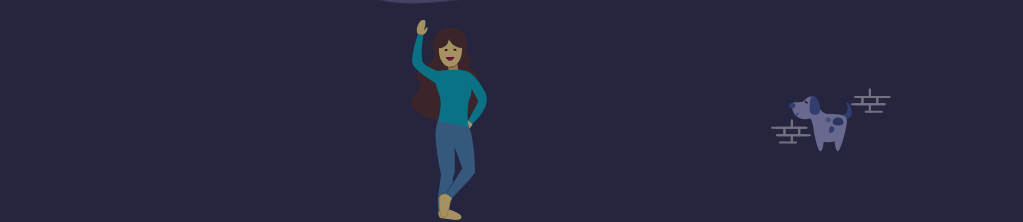
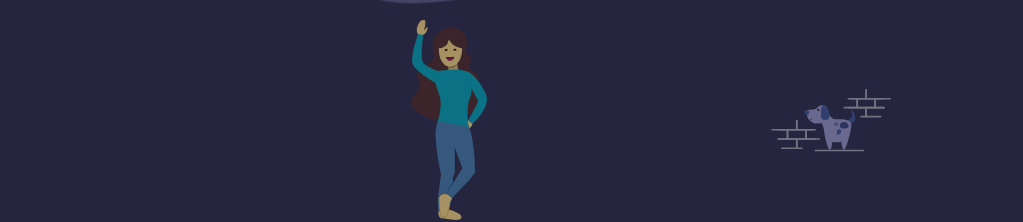
Before and after one commit to fojanb/Fojan-Portfolio, a React (Create React App) app: page /contact in a window 1280 px wide. Shown: the part 407-629 px from the top of the page, without its empty margins (0-1023 px from the left). Built offline with nearby package versions, Linux system fonts and the light colour scheme.

Commit message:
More content added to Home page

```diff
--- a/src/components/Dog/Dog.js
+++ b/src/components/Dog/Dog.js
@@ -5,49 +5,49 @@ const Dog = () => {
     <svg
       width="120"
       height="100"
-      viewBox="0 0 364 191"
+      viewBox="0 0 447 232"
       fill="none"
       xmlns="http://www.w3.org/2000/svg"
     >
       <path
-        d="M208.804 81.764C208.804 81.764 241.184 81.764 230.391 49.3842C224.994 33.1943 235.787 43.9875 241.184 54.7808C246.581 65.5741 251.977 97.9539 214.201 92.5573C176.424 87.1606 208.804 81.764 208.804 81.764Z"
+        d="M277.804 117.764C277.804 117.764 310.184 117.764 299.391 85.3841C293.994 69.1942 304.787 79.9875 310.184 90.7808C315.581 101.574 320.977 133.954 283.201 128.557C245.424 123.161 277.804 117.764 277.804 117.764Z"
         fill="#313E6E"
       />
       <path
-        d="M230.164 103.086C230.31 101.397 230.391 99.8643 230.391 98.5476C230.391 94.9966 230.051 93.1509 229.468 92.4871C224.633 76.5886 199.668 76.8585 170.898 76.9502C154.778 76.8261 144.045 54.824 144.045 49.9778C144.045 22.9946 117.882 16.6158 103.57 33.7879C90.0782 49.9778 63.095 33.5882 63.095 49.9778C63.095 76.961 81.2169 93.1509 103.57 93.1509C107.067 93.1509 112.938 92.3468 119.814 91.0948C124.892 99.9831 127.315 112.039 127.855 114.737C127.984 115.38 128.124 116.006 128.259 116.642C130.607 141.575 142.728 190.29 149.441 190.29C155.216 190.29 158.513 176.885 159.706 161.149C164.487 162.552 170.013 163.307 176.424 163.307C182.425 163.307 187.957 161.974 193.035 159.751C194.142 176.086 197.46 190.29 203.408 190.29C210.38 190.29 227.93 128.229 230.153 103.167C230.159 103.135 230.159 103.113 230.164 103.086Z"
+        d="M299.164 139.086C299.31 137.397 299.391 135.864 299.391 134.548C299.391 130.997 299.051 129.151 298.468 128.487C293.633 112.589 268.668 112.858 239.898 112.95C223.779 112.826 213.045 90.8239 213.045 85.9778C213.045 58.9946 186.882 52.6157 172.57 69.7878C159.078 85.9778 132.095 69.5882 132.095 85.9778C132.095 112.961 150.217 129.151 172.57 129.151C176.067 129.151 181.938 128.347 188.814 127.095C193.892 135.983 196.315 148.039 196.855 150.737C196.984 151.38 197.125 152.006 197.259 152.642C199.607 177.575 211.728 226.29 218.441 226.29C224.216 226.29 227.513 212.885 228.706 197.148C233.487 198.552 239.013 199.307 245.424 199.307C251.426 199.307 256.957 197.974 262.035 195.751C263.142 212.086 266.461 226.29 272.408 226.29C279.38 226.29 296.93 164.229 299.153 139.167C299.159 139.135 299.159 139.113 299.164 139.086Z"
         fill="#69688F"
       />
       <path
-        d="M73.8882 52.6815C73.8882 57.1553 67.5688 60.7765 63.095 60.7765C58.6211 60.7765 55 54.457 55 49.9832C55 45.5094 58.6211 44.5866 63.095 44.5866C73.8882 44.5866 73.8882 48.2077 73.8882 52.6815Z"
+        d="M142.888 88.6815C142.888 93.1553 136.569 96.7764 132.095 96.7764C127.621 96.7764 124 90.457 124 85.9832C124 81.5093 127.621 80.5865 132.095 80.5865C142.888 80.5865 142.888 84.2077 142.888 88.6815Z"
         fill="#313E6E"
       />
       <path
-        d="M149.441 60.7765C149.441 77.1715 142.188 79.6647 133.251 79.6647C124.309 79.6647 117.061 77.1715 117.061 60.7765C117.061 44.3815 118.912 23 127.855 23C136.797 23 149.441 44.3815 149.441 60.7765Z"
+        d="M218.441 96.7764C218.441 113.171 211.188 115.665 202.251 115.665C193.309 115.665 186.061 113.171 186.061 96.7764C186.061 80.3815 187.913 59 196.855 59C205.797 59 218.441 80.3815 218.441 96.7764Z"
         fill="#313E6E"
       />
       <path
-        d="M111.087 45.7949C110.019 47.29 108.614 45.0984 106.19 43.3661C103.767 41.6338 100.731 41.7229 101.8 40.2279C102.868 38.7328 106.21 38.2159 108.633 39.9482C111.057 41.6805 112.156 44.2998 111.087 45.7949Z"
+        d="M180.088 81.7949C179.019 83.29 177.614 81.0984 175.19 79.3661C172.767 77.6338 169.731 77.7229 170.8 76.2279C171.868 74.7328 175.21 74.2159 177.633 75.9482C180.057 77.6805 181.156 80.2998 180.088 81.7949Z"
         fill="#270101"
       />
       <path
-        d="M75 81.5C73.7005 80.2005 76.2871 78.5 78.3935 76.3935C80.4999 74.2871 80.91 71.2781 82.2095 72.5776C83.509 73.877 83.4707 77.2578 81.3642 79.3643C79.2578 81.4707 76.2995 82.7995 75 81.5Z"
+        d="M144 117.5C142.701 116.2 145.287 114.5 147.394 112.393C149.5 110.287 149.91 107.278 151.21 108.577C152.509 109.877 152.471 113.258 150.364 115.364C148.258 117.471 145.3 118.799 144 117.5Z"
         fill="#313E6E"
       />
       <path
-        d="M219.597 101.251C221.354 109 212.35 112 203.408 112C194.465 112 187.218 108.699 187.218 101.251C187.218 93.7985 194.465 87.7597 203.408 87.7597C212.35 87.7597 217.5 92 219.597 101.251Z"
+        d="M288.598 137.251C290.354 145 281.35 148 272.408 148C263.465 148 256.218 144.699 256.218 137.251C256.218 129.798 263.465 123.76 272.408 123.76C281.35 123.76 286.5 128 288.598 137.251Z"
         fill="#2D355F"
       />
       <path
-        d="M181.821 95.8546C181.821 100.323 178.968 102 174.5 102C170.032 102 165.631 100.323 165.631 95.8546C165.631 91.3862 167.532 88 172 88C176.468 88 181.821 91.3862 181.821 95.8546Z"
+        d="M250.821 131.855C250.821 136.323 247.969 138 243.5 138C239.032 138 234.631 136.323 234.631 131.855C234.631 127.386 236.532 124 241 124C245.469 124 250.821 127.386 250.821 131.855Z"
         fill="#454F72"
       />
       <path
-        d="M192.614 122.838C192.614 127.306 184.968 135 180.5 135C176.032 135 176.424 127.306 176.424 122.838C176.424 118.369 180.051 114.743 184.519 114.743C188.988 114.743 192.614 118.369 192.614 122.838Z"
+        d="M261.614 158.838C261.614 163.306 253.969 171 249.5 171C245.032 171 245.424 163.306 245.424 158.838C245.424 154.369 249.051 150.743 253.519 150.743C257.988 150.743 261.614 154.369 261.614 158.838Z"
         fill="#313E6E"
       />
       <g opacity="0.4">
         <path
-          d="M63.1983 96.7355V119.183H18.3033"
+          d="M95.9429 117.735V152.157H27.1"
           stroke="#E5E5E5"
           stroke-width="6"
           stroke-miterlimit="10"
@@ -55,7 +55,7 @@ const Dog = () => {
           stroke-linejoin="round"
         />
         <path
-          d="M108.093 119.183H63.1984V96.7355"
+          d="M164.786 152.157H95.943V117.735"
           stroke="#E5E5E5"
           stroke-width="6"
           stroke-miterlimit="10"
@@ -63,7 +63,7 @@ const Dog = () => {
           stroke-linejoin="round"
         />
         <path
-          d="M85.6458 119.183H40.7509V141.631H85.6458V119.183Z"
+          d="M130.364 152.157H61.5215V186.578H130.364V152.157Z"
           stroke="#E5E5E5"
           stroke-width="6"
           stroke-miterlimit="10"
@@ -71,7 +71,7 @@ const Dog = () => {
           stroke-linejoin="round"
         />
         <path
-          d="M75.9545 164.078H63.1984V141.63H108.093"
+          d="M115.504 221H95.943V186.578H164.786"
           stroke="#E5E5E5"
           stroke-width="6"
           stroke-miterlimit="10"
@@ -79,7 +79,7 @@ const Dog = () => {
           stroke-linejoin="round"
         />
         <path
-          d="M18.3033 141.63H63.1983V164.078H26.7936"
+          d="M27.1 186.578H95.9429V221H40.1192"
           stroke="#E5E5E5"
           stroke-width="6"
           stroke-miterlimit="10"
@@ -87,7 +87,7 @@ const Dog = () => {
           stroke-linejoin="round"
         />
         <path
-          d="M3 119.183H40.7509V141.631H18.3034"
+          d="M3.63342 152.157H61.5215V186.578H27.1"
           stroke="#E5E5E5"
           stroke-width="6"
           stroke-miterlimit="10"
@@ -95,7 +95,7 @@ const Dog = () => {
           stroke-linejoin="round"
         />
         <path
-          d="M118.043 141.631H85.6459V119.183H101.208"
+          d="M180.043 186.578H130.365V152.157H154.227"
           stroke="#E5E5E5"
           stroke-width="6"
           stroke-miterlimit="10"
@@ -103,7 +103,7 @@ const Dog = () => {
           stroke-linejoin="round"
         />
         <path
-          d="M299.845 3V25.4475H344.74"
+          d="M354.522 3.24524V36.611H421.253"
           stroke="#E5E5E5"
           stroke-width="6"
           stroke-miterlimit="10"
@@ -111,7 +111,7 @@ const Dog = () => {
           stroke-linejoin="round"
         />
         <path
-          d="M254.95 25.4475H299.845V3"
+          d="M287.79 36.611H354.522V3.24524"
           stroke="#E5E5E5"
           stroke-width="6"
           stroke-miterlimit="10"
@@ -119,7 +119,7 @@ const Dog = () => {
           stroke-linejoin="round"
         />
         <path
-          d="M277.398 47.8942L322.293 47.8942V25.4467L277.398 25.4467V47.8942Z"
+          d="M321.156 69.9756L387.888 69.9756V36.6099L321.156 36.6099V69.9756Z"
           stroke="#E5E5E5"
           stroke-width="6"
           stroke-miterlimit="10"
@@ -127,7 +127,7 @@ const Dog = () => {
           stroke-linejoin="round"
         />
         <path
-          d="M287.089 70.3424H299.845V47.895H254.95"
+          d="M335.561 103.342H354.522V69.9767H287.79"
           stroke="#E5E5E5"
           stroke-width="6"
           stroke-miterlimit="10"
@@ -135,7 +135,7 @@ const Dog = () => {
           stroke-linejoin="round"
         />
         <path
-          d="M344.74 47.895H299.845V70.3424H336.249"
+          d="M421.253 69.9767H354.522V103.342H408.632"
           stroke="#E5E5E5"
           stroke-width="6"
           stroke-miterlimit="10"
@@ -143,7 +143,7 @@ const Dog = () => {
           stroke-linejoin="round"
         />
         <path
-          d="M360.044 25.4475H322.293V47.895H344.74"
+          d="M444 36.611H387.887V69.9768H421.253"
           stroke="#E5E5E5"
           stroke-width="6"
           stroke-miterlimit="10"
@@ -151,7 +151,7 @@ const Dog = () => {
           stroke-linejoin="round"
         />
         <path
-          d="M245 47.895H277.398V25.4475H261.835"
+          d="M273 69.9768H321.156V36.611H298.024"
           stroke="#E5E5E5"
           stroke-width="6"
           stroke-miterlimit="10"
@@ -159,6 +159,15 @@ const Dog = () => {
           stroke-linejoin="round"
         />
       </g>
+      <line
+        x1="163"
+        y1="229.5"
+        x2="346"
+        y2="229.5"
+        stroke="#E6E6E6"
+        stroke-opacity="0.4"
+        stroke-width="5"
+      />
     </svg>
   );
 };
```
Also changed, not shown: src/assets/dog.svg.
